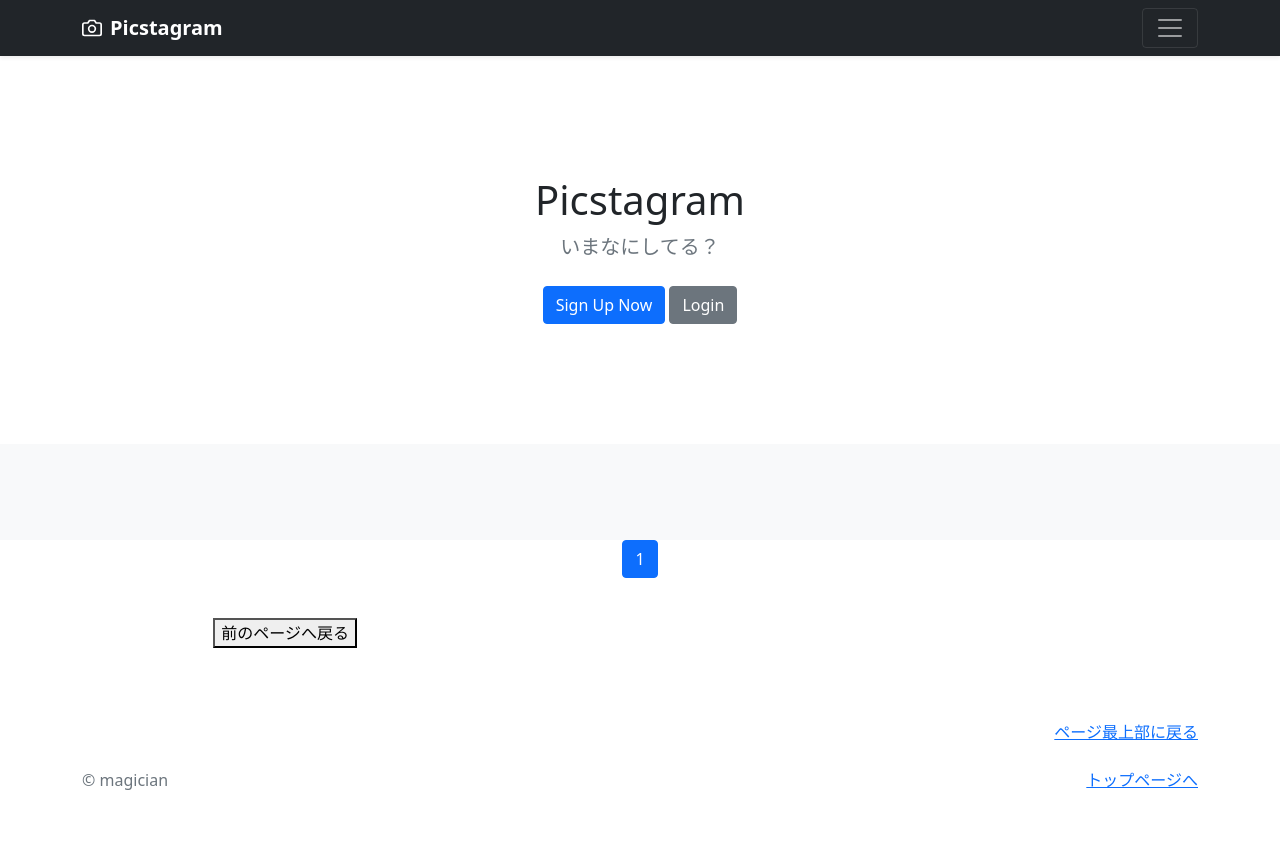
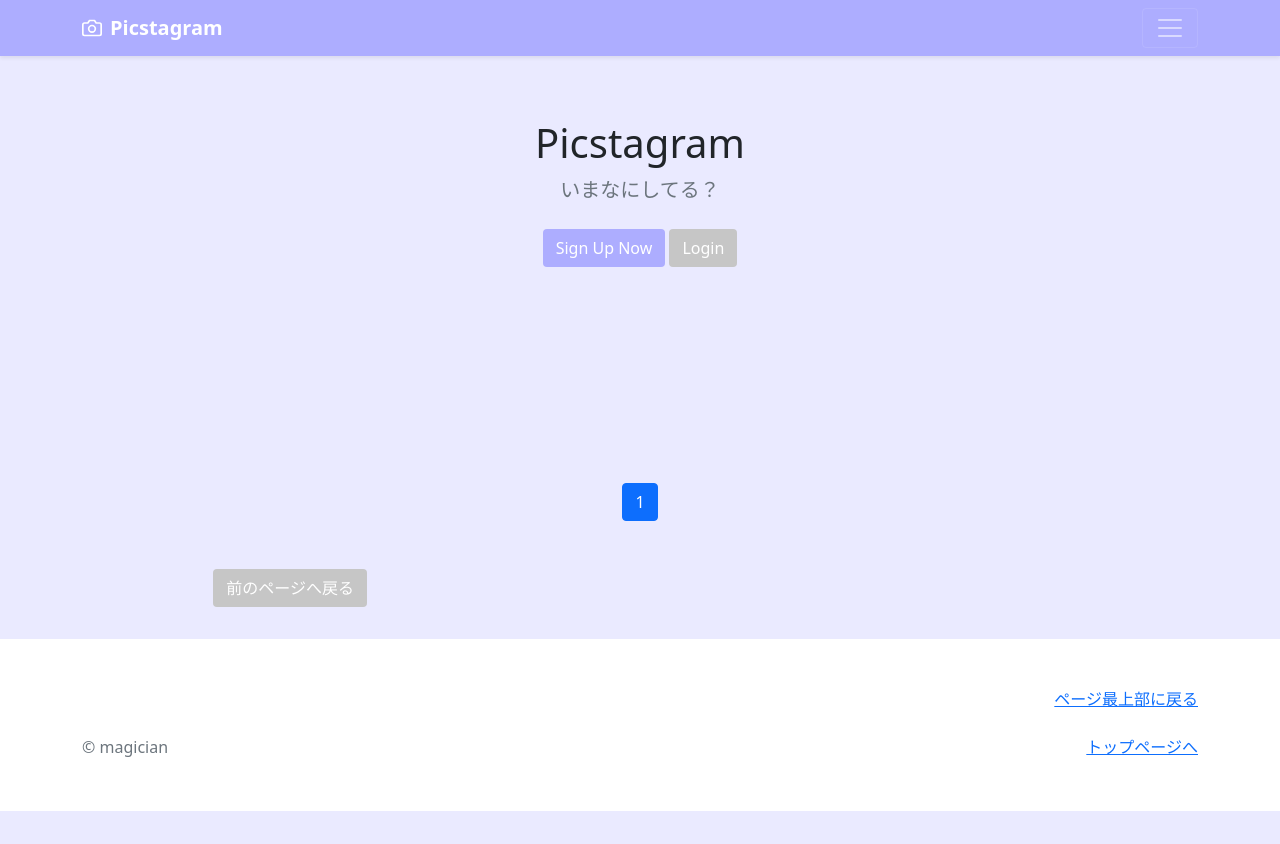
Before and after one commit to VCtoyohitotakeuchi/Picsta_Project3, a Django app: page / in a window 1280 px wide. After the commit the page ends 811 px from the top, so only its background shows below. Run offline with Django 4.2, Linux system fonts and the light colour scheme; data that the repository does not hold is empty.

Commit message:
デザイン変更

```diff
--- a/photo/templates/base.html
+++ b/photo/templates/base.html
@@ -45,6 +45,22 @@
           font-size: 3.5rem;
         }
       }
+
+      #navbarHeader{
+        background-color: #adadff;
+      }
+
+      #navbar{
+        background-color: #adadff;
+      }
+
+      #title{
+        background-color: #eaeaff;
+      }
+
+      #main{
+        background-color: #eaeaff;
+      }
     </style>
 
   </head>
@@ -52,13 +68,13 @@
     <!-- ページのヘッダー -->
 <header>
      <!-- ナビゲーションバーのヘッダー -->
-  <div class="collapse bg-dark" id="navbarHeader">
+  <div class="collapse" id="navbarHeader">
     <div class="container">
       <div class="row">
         <div class="col-sm-8 col-md-7 py-4">
           <!--ヘッダーのタイトルと本文-->
           <h4 class="text-white">Picstagram</h4>
-          <p class="text-muted">いまなにしてる?</p>
+          <p class="text-white">いまなにしてる?</p>
         </div>
         <div class="col-sm-4 offset-md-1 py-4">
           <h4 class="text-white">Contact</h4>
@@ -82,7 +98,7 @@
     </div>
   </div>
   <!--ナビゲーションバー-->
-  <div class="navbar navbar-dark bg-dark shadow-sm">
+  <div class="navbar navbar-dark shadow-sm" id="navbar">
     <div class="container">
       <!--トップページへのリンク-->
       <a href="{% url 'photo:index' %}" class="navbar-brand d-flex align-items-center">
@@ -98,12 +114,12 @@
   </div>
 </header>
 <!-- メインコンテンツ -->
-<main style="margin-top:80px">
+<main style="margin-top:23px" id="main">
 <!--<main>タグの要素をすべて削除して以下に書き換え-->
 <!--メインコンテンツの本体部分は各ページのテンプレートで埋め込む-->
   {% block contents %}{% endblock %}
   <div class="col offset-2 py-4">
-    <button type="button" onclick="history.back()">前のページへ戻る</button>
+    <a onclick="history.back()" class="btn my-2 text-white" id="button2">前のページへ戻る</a>
   </div>
 
 </main>
--- a/photo/templates/pagination.html
+++ b/photo/templates/pagination.html
@@ -11,7 +11,7 @@
     前のページが存在する場合はそのページへのリンクが設定されたアイコン[<<]を表示
     Page.previous_page_number:　直前のページ番号を返す
     -->
-    <li class="page-item">
+    <li class="page-item"> <!--style="margin-top:80px"-->
         <a class="page-link"
             href="?page={{ page_obj.previous_page_number }}"
             aria-libel="Previous">
--- a/photo/templates/photos_list.html
+++ b/photo/templates/photos_list.html
@@ -1,5 +1,12 @@
 <!--ここまで削除-->
-  <div class="album py-5 bg-light">
+<head>
+  <style>
+    #albam{
+      background-color: #eaeaff;
+    }
+  </style>
+</head>
+  <div class="album py-5" id="albam">
     <!-- Bootstrapのグリッドシステムを適用 -->
     <div class="container">
       <!-- 行要素を配置 -->
--- a/photo/templates/photos_title.html
+++ b/photo/templates/photos_title.html
@@ -1,7 +1,27 @@
 <!--タイトルとナビゲーションボタン-->
+<head>
+  <style>
+    #title{
+      background-color: #eaeaff;
+    }
+
+    #button1{
+      background-color: #adadff;
+    }
+    #button2{
+      background-color: #c6c6c6;
+    }
+    #button3{
+      background-color: #adadff;
+    }
+    #button4{
+      background-color: #c6c6c6;
+    }
+  </style>
+</head>
   <section class="py-5 text-center container">
     <div class="row py-lg-5">
-      <div class="col-lg-6 col-md-8 mx-auto">
+      <div class="col-lg-6 col-md-8 mx-auto" id="title">
         <!--タイトルと本文-->
         <h1 class="fw-light">Picstagram</h1>
         <p class="lead text-muted">いまなにしてる？</p>
@@ -9,12 +29,12 @@
           <!--ナビゲーションボタン-->
           {% if user.is_authenticated %}
           <!--ログイン中のボタン-->
-          <a href="{% url 'photo:post' %}" class="btn btn-primary my-2">Post</a>
-          <a href="{% url 'accounts:logout' %}" class="btn btn-secondary my-2">Logout</a>
+          <a href="{% url 'photo:post' %}" class="btn my-2 text-white" id="button1">Post</a>
+          <a href="{% url 'accounts:logout' %}" class="btn my-2 text-white" id="button2">Logout</a>
           {% else %}
           <!--ログイン状態ではない場合のボタン-->
-          <a href="{% url 'accounts:signup' %}" class="btn btn-primary my-2">Sign Up Now</a>
-          <a href="{% url 'accounts:login' %}" class="btn btn-secondary my-2">Login</a>
+          <a href="{% url 'accounts:signup' %}" class="btn my-2 text-white" id="button3">Sign Up Now</a>
+          <a href="{% url 'accounts:login' %}" class="btn  my-2 text-white" id="button4">Login</a>
           {% endif %}
         </p>
       </div>
```
